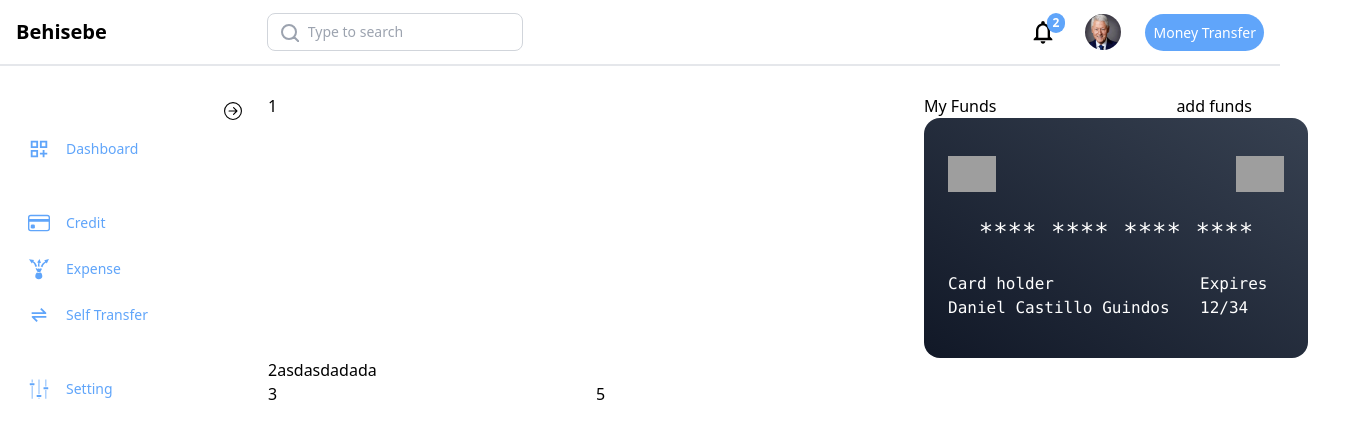
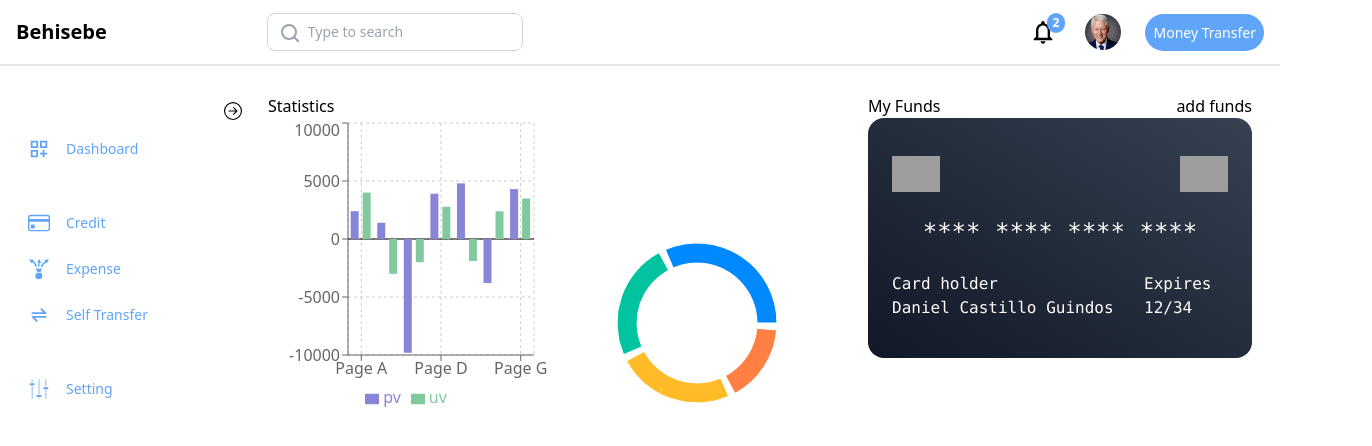
Before and after one commit to 007Nil/Behisebe, a React (Vite) app in the folder behisebe_ui/: page / in a window 1280 px wide. Shown: the top 446 px of the page, 1372 px wide, since content can reach past the window. Built offline with nearby package versions, Linux system fonts and the light colour scheme; grey boxes are pictures that could not be loaded.

Commit message:
added charts

```diff
--- a/behisebe_ui/package.json
+++ b/behisebe_ui/package.json
@@ -13,7 +13,8 @@
     "react": "^18.2.0",
     "react-dom": "^18.2.0",
     "react-icons": "^4.11.0",
-    "react-router-dom": "^6.16.0"
+    "react-router-dom": "^6.16.0",
+    "recharts": "^2.8.0"
   },
   "devDependencies": {
     "@types/react": "^18.2.15",
--- /dev/null
+++ b/behisebe_ui/src/components/Charts/PieChart.tsx
@@ -0,0 +1,32 @@
+import { PieChart as PC, Pie, Cell } from 'recharts';
+
+const data = [
+  { name: 'Group A', value: 400 },
+  { name: 'Group B', value: 300 },
+  { name: 'Group C', value: 300 },
+  { name: 'Group D', value: 200 },
+];
+const COLORS = ['#0088FE', '#00C49F', '#FFBB28', '#FF8042'];
+
+export const PieChart = ( ) => {
+
+
+    return (
+      <PC width={800} height={400}>
+        <Pie
+          data={data}
+          cx={120}
+          cy={200}
+          innerRadius={60}
+          outerRadius={80}
+          fill="#8884d8"
+          paddingAngle={5}
+          dataKey="value"
+        >
+          {data.map((entry, index) => (
+            <Cell key={`cell-${index}`} fill={COLORS[index % COLORS.length]} />
+          ))}
+        </Pie>
+      </PC>
+    );
+  }
--- /dev/null
+++ b/behisebe_ui/src/components/Charts/PositiveAndNegativeBarChart.tsx
@@ -0,0 +1,85 @@
+import {
+  BarChart,
+  Bar,
+  XAxis,
+  YAxis,
+  CartesianGrid,
+  Tooltip,
+  Legend,
+  ReferenceLine,
+  ResponsiveContainer,
+} from 'recharts';
+
+const data = [
+  {
+    name: 'Page A',
+    uv: 4000,
+    pv: 2400,
+    amt: 2400,
+  },
+  {
+    name: 'Page B',
+    uv: -3000,
+    pv: 1398,
+    amt: 2210,
+  },
+  {
+    name: 'Page C',
+    uv: -2000,
+    pv: -9800,
+    amt: 2290,
+  },
+  {
+    name: 'Page D',
+    uv: 2780,
+    pv: 3908,
+    amt: 2000,
+  },
+  {
+    name: 'Page E',
+    uv: -1890,
+    pv: 4800,
+    amt: 2181,
+  },
+  {
+    name: 'Page F',
+    uv: 2390,
+    pv: -3800,
+    amt: 2500,
+  },
+  {
+    name: 'Page G',
+    uv: 3490,
+    pv: 4300,
+    amt: 2100,
+  },
+];
+
+export const PositiveAndNegativeBarChart = ( ) =>{
+//    demoUrl = 'https://codesandbox.io/s/bar-chart-with-positive-negative-i3b8b';
+
+    return (
+      <ResponsiveContainer width="100%" height="100%" aspect={1}>
+        <BarChart
+          width={500}
+          height={300}
+          data={data}
+          margin={{
+            top: 5,
+            right: 30,
+            left: 20,
+            bottom: 5,
+          }}
+        >
+          <CartesianGrid strokeDasharray="3 3" />
+          <XAxis dataKey="name" />
+          <YAxis />
+          <Tooltip />
+          <Legend />
+          <ReferenceLine y={0} stroke="#000" />
+          <Bar dataKey="pv" fill="#8884d8" />
+          <Bar dataKey="uv" fill="#82ca9d" />
+        </BarChart>
+      </ResponsiveContainer>
+    );
+  }
--- a/behisebe_ui/src/components/index.tsx
+++ b/behisebe_ui/src/components/index.tsx
@@ -2,3 +2,5 @@ export { Button } from './Button'
 export { Navbar } from './Navbar'
 export { Sidebar } from './Sidebar'
 export { Card } from './Card'
+export { PositiveAndNegativeBarChart } from "./Charts/PositiveAndNegativeBarChart"
+export { PieChart} from "./Charts/PieChart"
--- a/behisebe_ui/src/pages/Dashboard.tsx
+++ b/behisebe_ui/src/pages/Dashboard.tsx
@@ -1,15 +1,29 @@
-import { Card } from "../components"
+import { Card, PositiveAndNegativeBarChart, PieChart } from "../components"
 
 export const Dashboard = () => {
   return (
     <>
       <div className="mx-auto">
-        <div className="grid sm:grid-cols-1 lg:grid-cols-3 md:grid-cols-2">
-          <div className="lg:col-span-2 sm:col-span-1">
-            1
+        <div className="flex">
+
+          <div className="flex-grow">
+            <div>
+              Statistics
+            </div>
+
+            <div className="grid grid-cols-2 gap-2">
+              <div className="">
+                <PositiveAndNegativeBarChart />
+              </div>
+              <div className="">
+                <PieChart />
+              </div>
+            </div>
+
+
           </div>
 
-          <div className="container">
+          <div className="flex-none">
             <div className="flex flex-row">
               <div className="grow">
                 My Funds
@@ -26,17 +40,6 @@ export const Dashboard = () => {
 
           </div>
 
-          <div className="sm:col-span-3">
-            2asdasdadada
-          </div>
-          <div>
-            3
-          </div>
-
-          <div>
-            5
-          </div>
-
         </div>
 
       </div>
```
Also changed, not shown: 1 other file (tests, documents, lock files or other folders).
